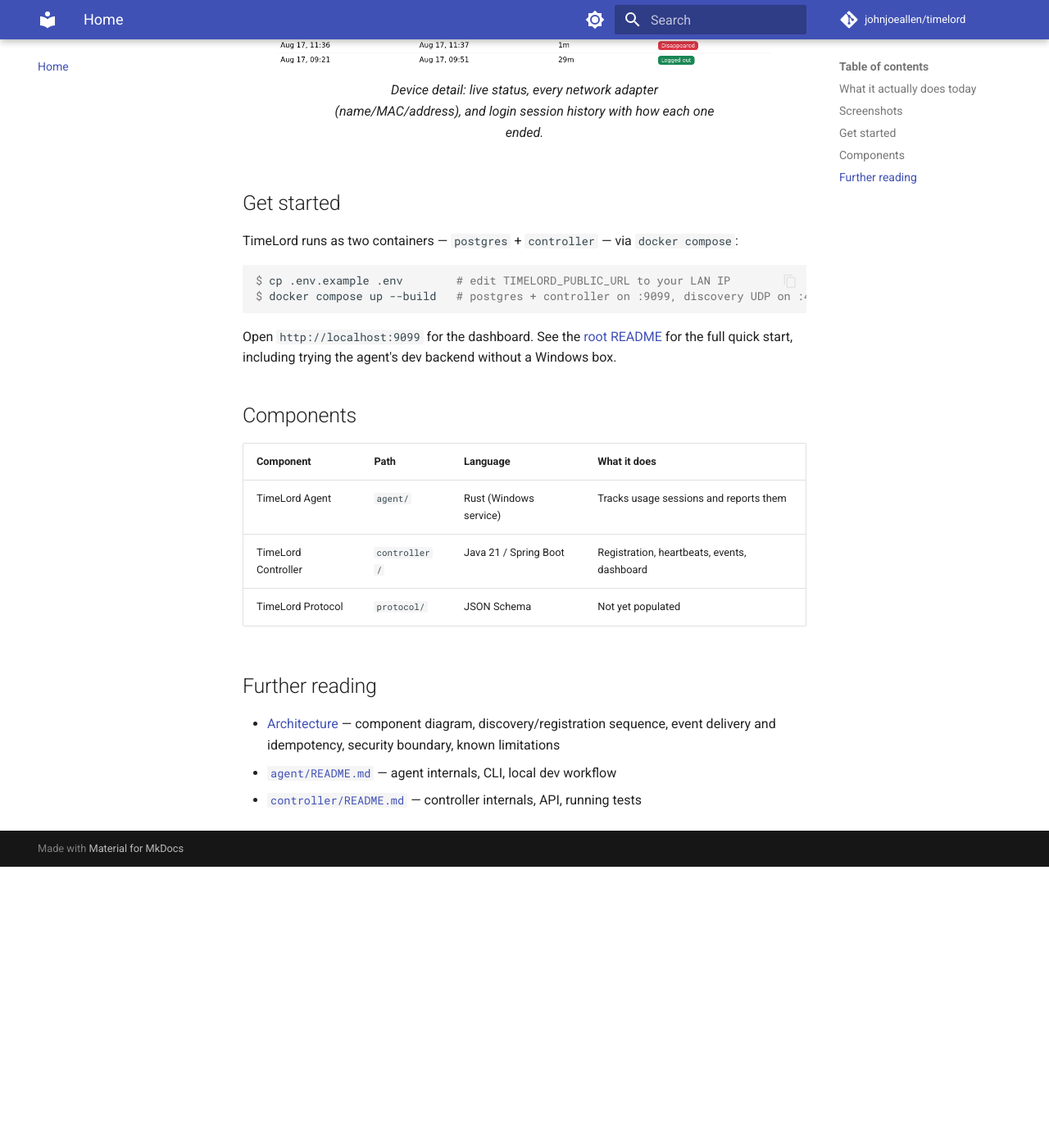
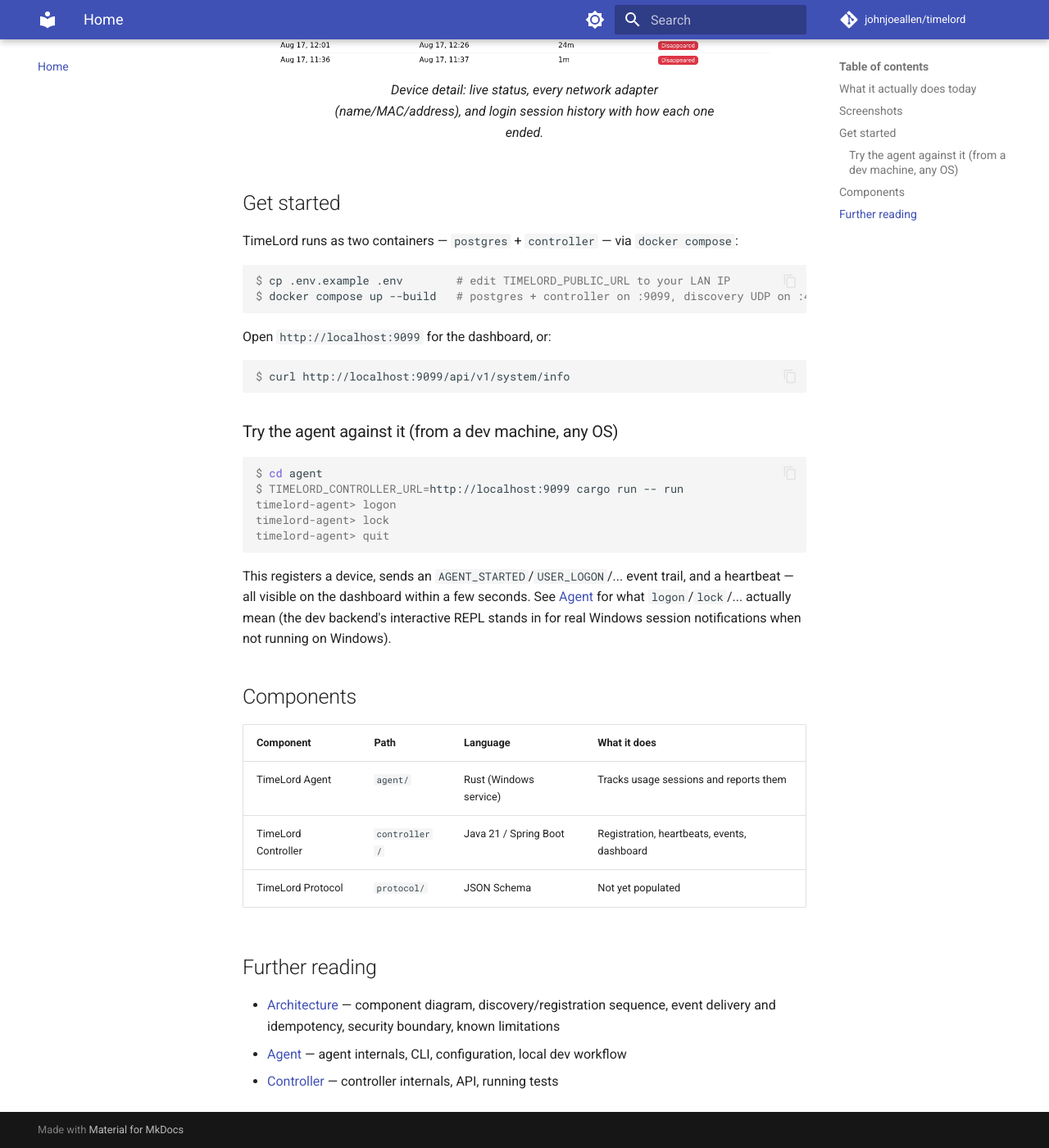
Before and after one commit to johnjoeallen/timelord, an MkDocs documentation site: the page built from docs/index.md, in a window 1280 px wide and 1400 px high, scrolled down 1935 px. Shown: the whole window at 82% size. Built offline with MkDocs 1.6.1 and Material for MkDocs 9.7.7, drawn with Linux system fonts in a browser that asks for light colours; comment, search, counter and statistics services are not loaded; the version menu is left out; before the commit the page ends 2992 px from its top, so only the background shows below that; some of the changed text lies outside the part shown.

Commit message:
Make the docs site self-contained, fix broken /latest/ on GH Pages, single status badge
The docs site linked out to agent/README.md and controller/README.md on
github.com instead of hosting that content itself, and the danger admonition
linked to the root README on GitHub too — docs should live on the docs
site, not point back at the code repo. Added docs/agent.md and
docs/controller.md (adapted from the READMEs) and wired them into nav;
index.md now links to them instead of GitHub. The only remaining outbound
link is a source-code citation (agent/src/queue.rs), which has no
documentation-site equivalent.

Fixed the actual cause of /latest/architecture/ 404ing on GitHub Pages:
mike's default alias mechanism is a symlink (latest -> 0.1), and GitHub
Pages' static file server doesn't follow symlinks at all. The workflow now
passes --alias-type=redirect, which writes real HTML redirect stubs
instead.

Also: the dashboard and device detail page showed both an "Online"/"Offline"
badge *and* a separate "Active" badge side by side, which was redundant —
Active already implies Online. Now shows exactly one status badge: Active,
Online, or Offline. Screenshots regenerated to match.

Co-Authored-By: Claude Sonnet 5 <noreply@anthropic.com>

````diff
--- a/controller/src/main/resources/templates/dashboard.html
+++ b/controller/src/main/resources/templates/dashboard.html
@@ -15,10 +15,10 @@
                         <div class="d-flex justify-content-between align-items-start mb-2">
                             <div class="fw-semibold" th:text="${device.deviceName}"></div>
                             <div>
-                                <span class="badge"
+                                <span th:if="${device.active}" class="badge status-badge-active">Active</span>
+                                <span th:if="${!device.active}" class="badge"
                                       th:classappend="${device.status.name() == 'ONLINE'} ? 'status-badge-online' : 'status-badge-offline'"
                                       th:text="${device.status}"></span>
-                                <span th:if="${device.active}" class="badge status-badge-active">Active</span>
                             </div>
                         </div>
                         <div class="text-muted small mb-2" th:text="${device.hostname}"></div>
--- a/controller/src/main/resources/templates/device-detail.html
+++ b/controller/src/main/resources/templates/device-detail.html
@@ -15,10 +15,10 @@
                     <li class="list-group-item d-flex justify-content-between">
                         <span>Status</span>
                         <span>
-                            <span class="badge"
+                            <span th:if="${device.active}" class="badge status-badge-active">Active</span>
+                            <span th:if="${!device.active}" class="badge"
                                   th:classappend="${device.status.name() == 'ONLINE'} ? 'status-badge-online' : 'status-badge-offline'"
                                   th:text="${device.status}"></span>
-                            <span th:if="${device.active}" class="badge status-badge-active">Active</span>
                         </span>
                     </li>
                     <li class="list-group-item d-flex justify-content-between"><span>Hostname</span><span th:text="${device.hostname}"></span></li>
--- a/docs/index.md
+++ b/docs/index.md
@@ -9,9 +9,8 @@ for how long, and whether the machine is even reachable — and shows it on a li
     at real devices — details in [Before you deploy this](architecture.md#before-you-deploy-this):
 
     - **Monitoring only.** No schedule engine, session-limit enforcement, forced breaks, or
-      remote power control — the [`README`](https://github.com/johnjoeallen/timelord#readme)
-      tagline describes the eventual project, not what's running today. TimeLord **observes and
-      reports**; it doesn't act.
+      remote power control — the project's tagline describes the eventual product, not what's
+      running today. TimeLord **observes and reports**; it doesn't act.
     - **Every agent must reach the controller directly, on the same network(s).** Everything is
       unicast HTTP — no NAT traversal, relay, or cloud/VPN routing.
     - **Unreachable devices get put to sleep overnight.** By default, an agent that can't reach
@@ -62,9 +61,26 @@ $ cp .env.example .env        # edit TIMELORD_PUBLIC_URL to your LAN IP
 $ docker compose up --build   # postgres + controller on :9099, discovery UDP on :45821
 ```
 
-Open `http://localhost:9099` for the dashboard. See the
-[root README](https://github.com/johnjoeallen/timelord#readme) for the full quick start,
-including trying the agent's dev backend without a Windows box.
+Open `http://localhost:9099` for the dashboard, or:
+
+```console
+$ curl http://localhost:9099/api/v1/system/info
+```
+
+### Try the agent against it (from a dev machine, any OS)
+
+```console
+$ cd agent
+$ TIMELORD_CONTROLLER_URL=http://localhost:9099 cargo run -- run
+timelord-agent> logon
+timelord-agent> lock
+timelord-agent> quit
+```
+
+This registers a device, sends an `AGENT_STARTED`/`USER_LOGON`/... event trail, and a heartbeat —
+all visible on the dashboard within a few seconds. See [Agent](agent.md) for what
+`logon`/`lock`/... actually mean (the dev backend's interactive REPL stands in for real Windows
+session notifications when not running on Windows).
 
 ## Components
 
@@ -78,7 +94,5 @@ including trying the agent's dev backend without a Windows box.
 
 - [Architecture](architecture.md) — component diagram, discovery/registration sequence, event
   delivery and idempotency, security boundary, known limitations
-- [`agent/README.md`](https://github.com/johnjoeallen/timelord/blob/main/agent/README.md) —
-  agent internals, CLI, local dev workflow
-- [`controller/README.md`](https://github.com/johnjoeallen/timelord/blob/main/controller/README.md) —
-  controller internals, API, running tests
+- [Agent](agent.md) — agent internals, CLI, configuration, local dev workflow
+- [Controller](controller.md) — controller internals, API, running tests
--- a/mkdocs.yml
+++ b/mkdocs.yml
@@ -17,6 +17,8 @@ exclude_docs: |
 nav:
   - Home: index.md
   - Architecture: architecture.md
+  - Agent: agent.md
+  - Controller: controller.md
 
 theme:
   name: material
````
Also changed, not shown: docs/agent.md (added, +134 -0 lines), docs/controller.md (added, +92 -0 lines), docs/images/dashboard.png, docs/images/device-detail.png, 1 other file.
